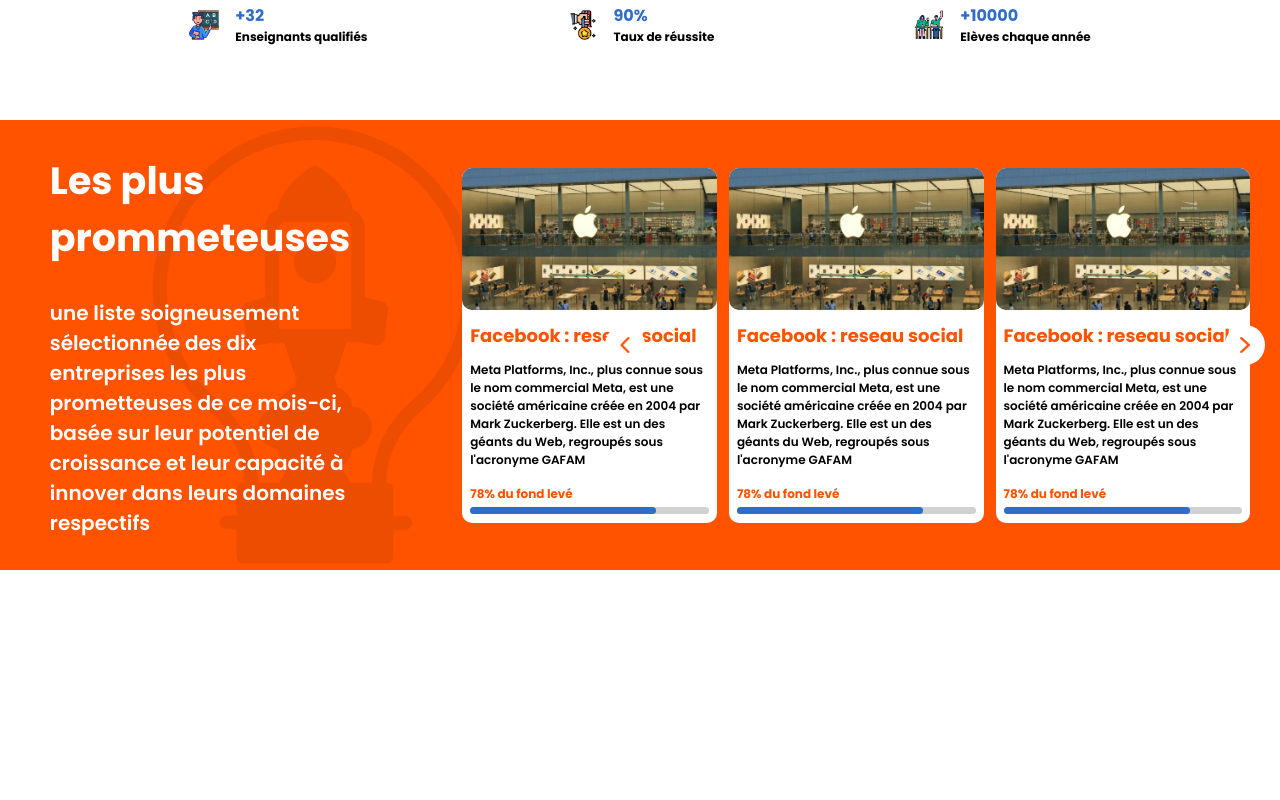
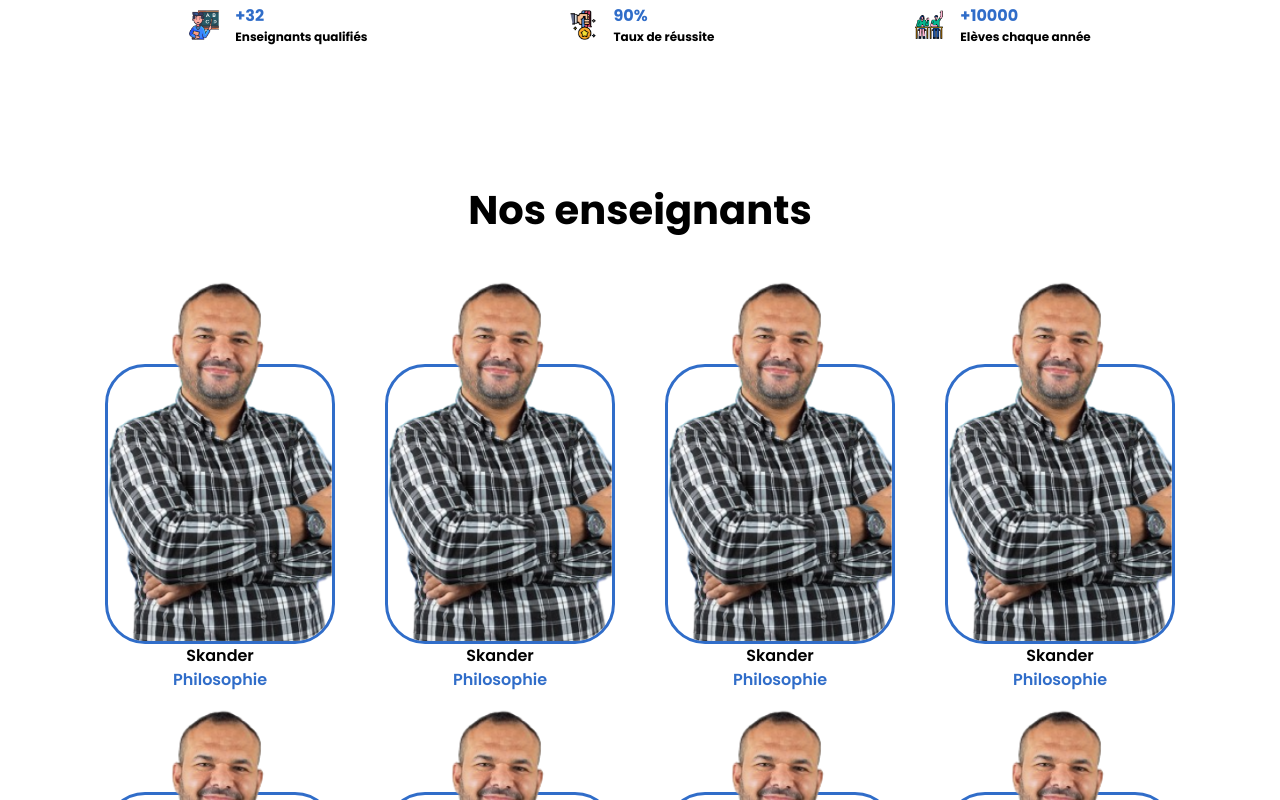
Before and after one commit to wassim-mouloud/metidja, a React (Create React App) app: page / in a window 1280 px wide. Shown: the part 680-1480 px from the top of the page. Before the commit the page ends 1250 px from the top, so only its background shows below. Built offline with nearby package versions, Linux system fonts and the light colour scheme.

Commit message:
teachers grid ready

```diff
--- a/src/App.js
+++ b/src/App.js
@@ -3,6 +3,7 @@
 import Navbar from './components/Navbar';
 import Hero from './sections/Hero';
 import Prometteuses from './sections/Prometteuses';
+import Enseignants from './components/Enseignants';
 
 function App() {
   const [openNav, setOpenNav]= useState(false)
@@ -10,7 +11,7 @@
     <div className="relative overflow-x-hidden">
         <Navbar openNav={openNav} setOpenNav={setOpenNav} />
         <Hero/>
-        <Prometteuses/>
+        <Enseignants/>
     </div>
   );
 }
--- /dev/null
+++ b/src/components/CarteEnseignant.jsx
@@ -0,0 +1,15 @@
+import React from 'react'
+
+function CarteEnseignant({nom, matiere}) {
+  return (
+    <div>
+        <div className='relative h-[280px] w-[230px] rounded-[40px] border-[3px] border-[#306DC9] border-solid ' >
+            <img src="./images/skender.png" alt="" className='absolute bottom-0 left-[50%] translate-x-[-50%] ' />
+        </div>
+        <p className='font-semibold text-center text-black' >{nom}</p>
+        <p className='font-semibold text-[#306DC9] text-center' >{matiere}</p>
+    </div>
+  )
+}
+
+export default CarteEnseignant
--- /dev/null
+++ b/src/components/Enseignants.jsx
@@ -0,0 +1,22 @@
+import React from 'react'
+import CarteEnseignant from './CarteEnseignant'
+function Enseignants() {
+
+    const teachers=[0,1,2,3,4,5,6,7,8,9,10]
+
+  return (
+    <div className='flex flex-col items-center gap-[100px] mt-[60px] ' >
+        <p className='text-black font-bold text-[28px] lg:text-[40px] mb-6' >Nos enseignants</p>
+        <div className='grid grid-cols-1 gap-[100px] lg:gap-x-[50px] lg:gap-y-[100px] lg:grid-cols-4' >
+            {teachers.map((teacher, i)=>{
+                return(
+                   <CarteEnseignant key={i}  nom='Skander' matiere='Philosophie'/>
+                )
+            })}
+
+        </div>
+    </div>
+  )
+}
+
+export default Enseignants
```
Also changed, not shown: public/images/skender.png (added).
